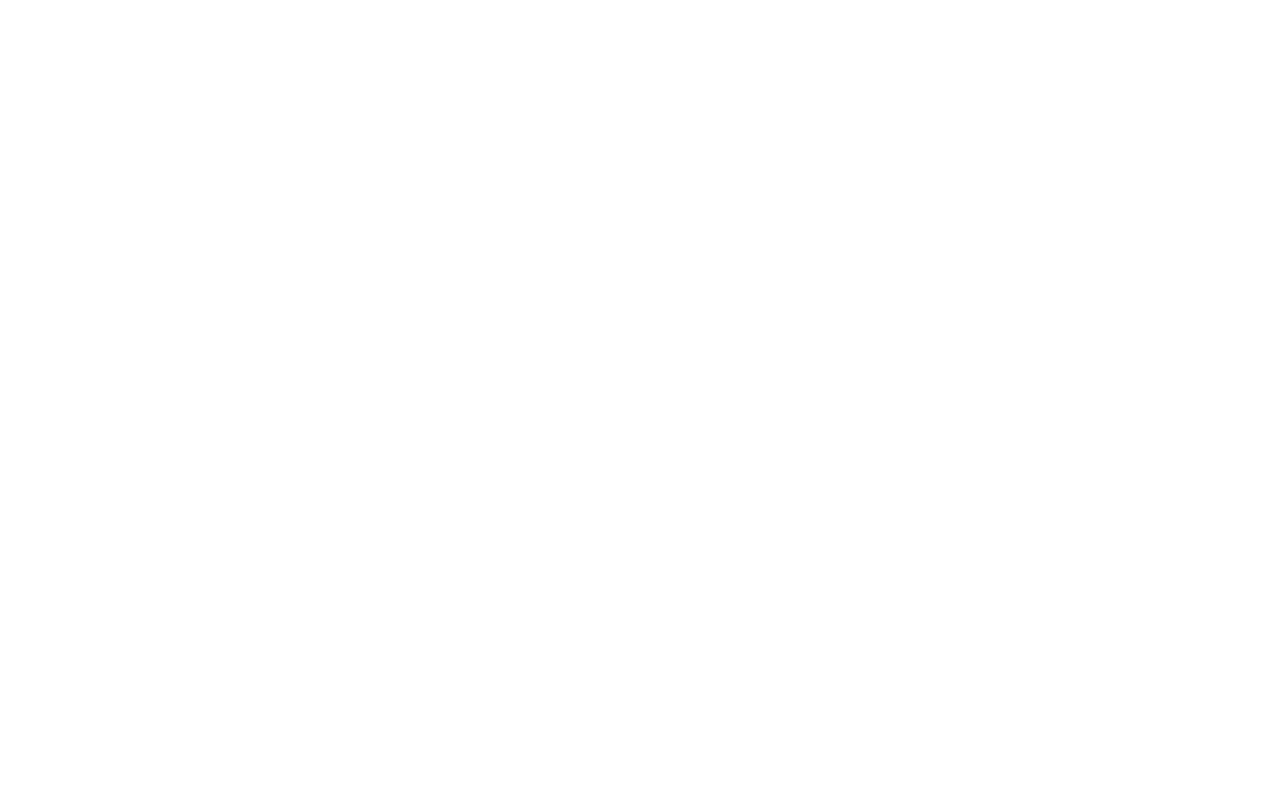
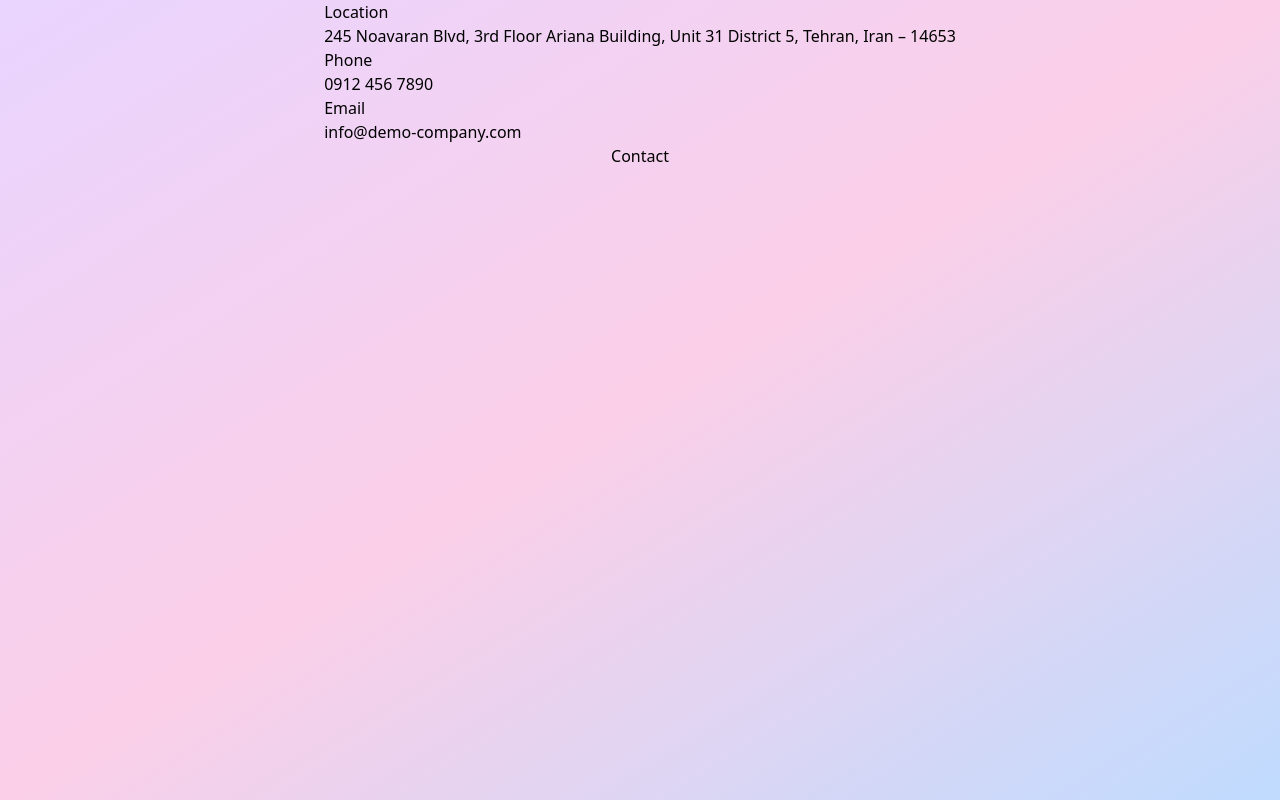
Before and after one commit to Faezeh-adbii/Contact_Info, a React (Vite) app: page / in a window 1280 px wide. Built offline with nearby package versions, Linux system fonts and the light colour scheme.

Commit message:
build Component  ContactInfo and Info

```diff
--- a/src/App.jsx
+++ b/src/App.jsx
@@ -1,7 +1,12 @@
+import Contact from "./Components/Contact";
+import ContactInfo from "./Components/ContactInfo";
+
 function App() {
   return (
     <>
-      <div>
+      <div className="bg-gradient-to-br from-purple-200 via-pink-200 to-blue-200 h-screen place-items-center ">
+        <ContactInfo/>
+        <Contact/>
       </div>
     </>
   );
--- /dev/null
+++ b/src/Components/Contact.jsx
@@ -0,0 +1,9 @@
+import React from 'react'
+
+function Contact() {
+  return (
+    <div>Contact</div>
+  )
+}
+
+export default Contact
--- /dev/null
+++ b/src/Components/ContactInfo.jsx
@@ -0,0 +1,28 @@
+import React from "react";
+import Info from "./Info";
+
+const Datas = [
+  {
+    Lable: "Location",
+    Value:
+      "245 Noavaran Blvd, 3rd Floor Ariana Building, Unit 31 District 5, Tehran, Iran – 14653",
+  },
+  { Lable: "Phone", Value: "0912 456 7890" },
+  { Lable: "Email", Value: "info@demo-company.com" },
+];
+
+function ContactInfo() {
+  return (
+    <div>
+      <ul className=" ">
+        {Datas.map((Data , index ) => (
+          <li>
+            <Info key={index} data={Data} />
+          </li>
+        ))}
+      </ul>
+    </div>
+  );
+}
+
+export default ContactInfo;
--- /dev/null
+++ b/src/Components/Info.jsx
@@ -0,0 +1,14 @@
+import React from "react";
+
+function Info({ data: { Lable, Value } }) {
+  return (
+    <div>
+      <div>
+          <h1> {Lable} </h1>
+          <p> {Value} </p>
+      </div>
+    </div>
+  );
+}
+
+export default Info;
```
